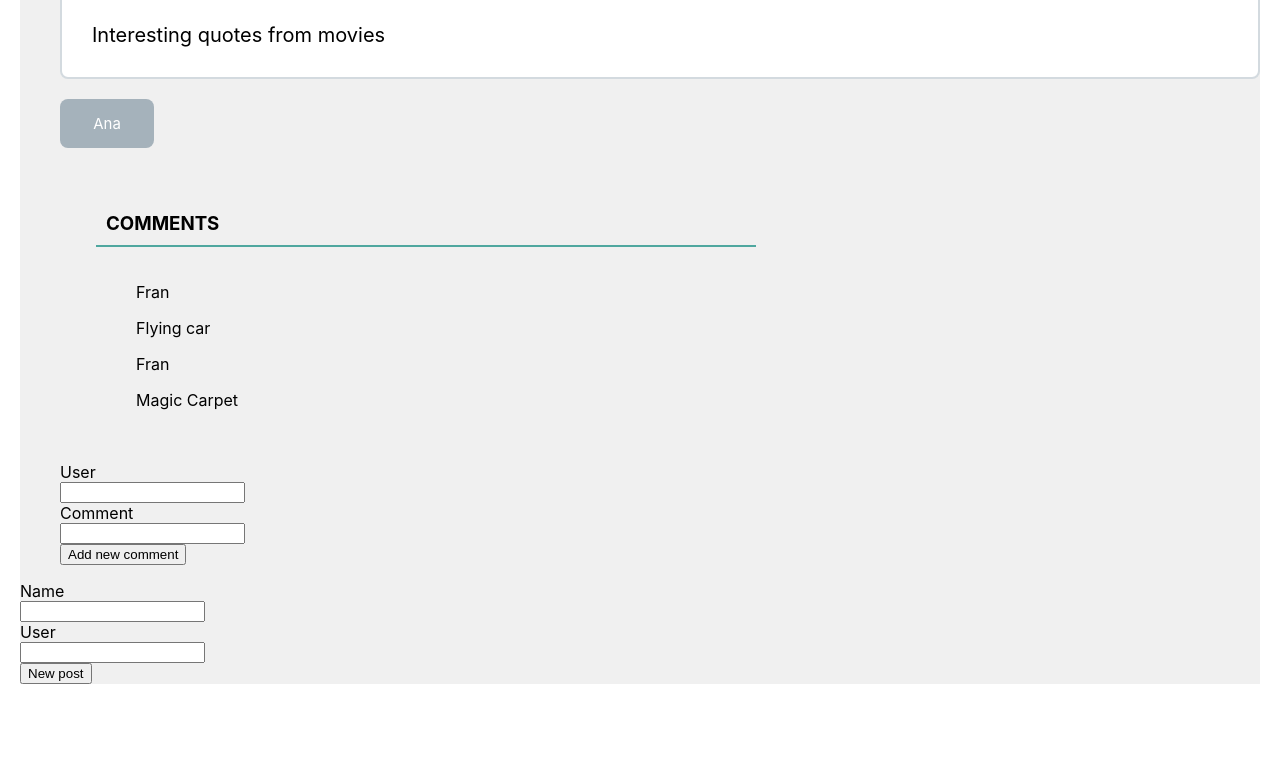
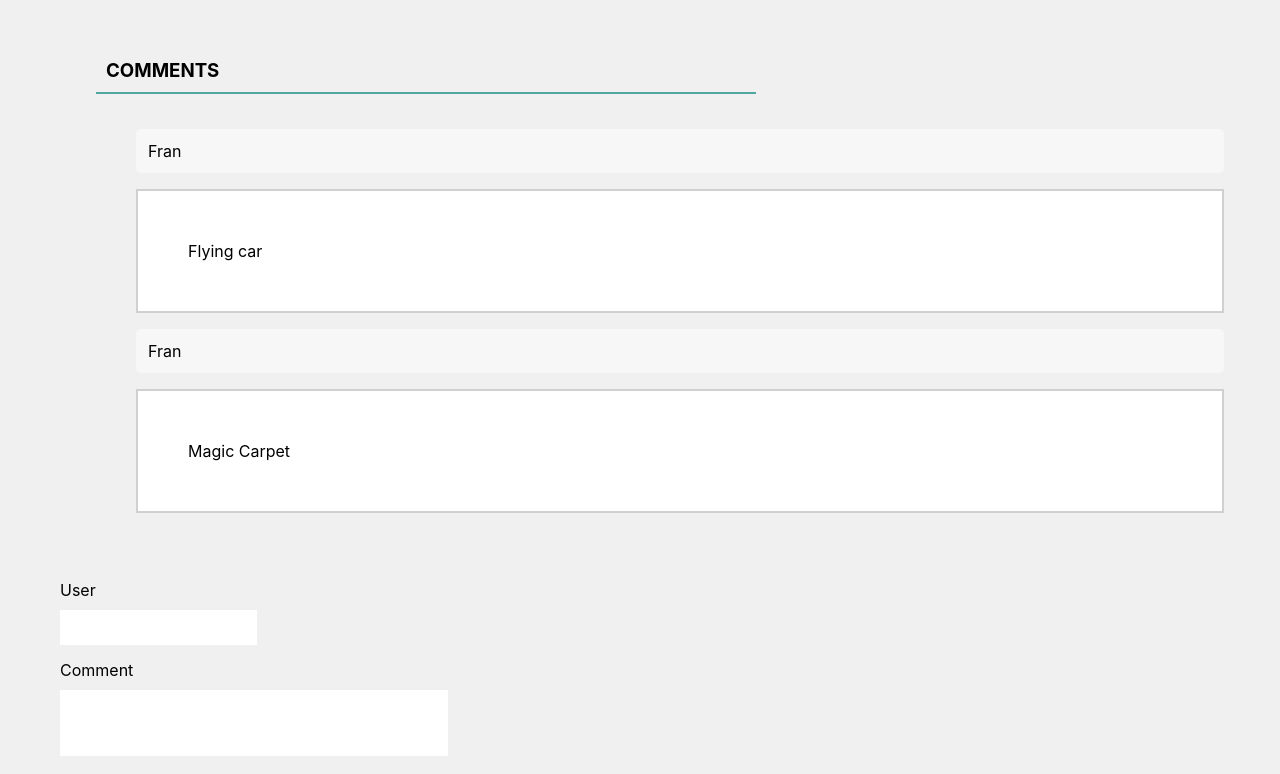
Before and after one commit to Fusuma-Tech/front-assesment, a React (Create React App) app: page / in a window 1280 px wide. Shown: the part 1560-2334 px from the top of the page. Before the commit the page ends 2244 px from the top, so only its background shows below. Built offline with nearby package versions, Linux system fonts and the light colour scheme; data requests are answered from the project's data file.

Commit message:
new comments button activated and new styles added

```diff
--- a/src/App.css
+++ b/src/App.css
@@ -2,7 +2,6 @@
 
 .App {
   text-align: center;
-  height: 100vh;
   padding: 20px;
   background-color: #f0f0f0;
 }
@@ -74,7 +73,8 @@
 
 .postName {
   padding: 30px;
-  background-color: #ffffff;
+  background-color: rgba(8, 71, 66, 0.897);
+  color: white;
   border: 2px solid rgba(37, 71, 97, 0.199);
   border-radius: 8px;
   font-size: 20px;
@@ -89,3 +89,49 @@
   width: 5vw;
   text-align: center;
 }
+
+.formNewPost {
+  display: flex;
+  flex-direction: column;
+  justify-content: flex-start;
+  align-items: flex-start;
+  background-color: rgb(79, 167, 159);
+  color: white;
+  padding: 20px;
+}
+
+  .newPostNameInput {
+    width: 30vw;
+    border: none;
+    padding: 10px;
+  }
+  .newPostUserInput {
+    border: none;
+    padding: 10px;
+  }
+
+.buttonNewComment {
+  margin-top: 20px;
+  margin-bottom: 25px;
+  padding: 15px;
+  border: none;
+  background-color: #fb61d456;
+  border-radius: 7px;
+  text-transform: uppercase;
+  font-size: 17px;
+  cursor: pointer;
+  font-family: 'Chewy', cursive;
+}
+
+.buttonNewPost {
+  margin-top: 20px;
+  margin-bottom: 25px;
+  padding: 15px;
+  border: none;
+  background-color: #e9e27d;
+  border-radius: 7px;
+  text-transform: uppercase;
+  font-size: 17px;
+  cursor: pointer;
+  font-family: 'Chewy', cursive;
+}
--- a/src/App.js
+++ b/src/App.js
@@ -14,6 +14,10 @@ function App() {
   const [newPost, setNewPost] = useState({
     name: '',
     user: ''
+  });
+  const [newComment, setNewComment] = useState({
+    user: '',
+    text: ''
   });
 
   // Llamamos a callToApiPosts
@@ -41,7 +45,7 @@ function App() {
       </header>
 
       <body className="App-body">
-        <Post comments={comments} setPosts={setPosts} setNewPost={setNewPost} newPost={newPost} posts={posts} />
+        <Post setComments={setComments} setNewComment={setNewComment} newComment={newComment} comments={comments} setPosts={setPosts} setNewPost={setNewPost} newPost={newPost} posts={posts} />
 
       </body>
 
--- a/src/components/Comment.css
+++ b/src/components/Comment.css
@@ -15,6 +15,18 @@
   padding: 10px;
   }
 
+  .userComment {
+    background-color: rgba(255, 255, 255, 0.411);
+    padding: 12px;
+    border-radius: 5px;
+  }
+
+  .userText {
+    border: rgba(0, 0, 0, 0.185) 2px solid;
+    background-color: white;
+    padding: 50px;
+  }
+
 .Comment-name {
   font-size: 1.5rem;
   font-weight: bold;
@@ -24,3 +36,20 @@
 .ulCommentStyles {
   list-style: none;
 }
+
+.commentLabel {
+  padding-bottom: 10px;
+  padding-top: 15px;
+}
+  .commentInputUser {
+    padding: 10px;
+    border: none;
+  }
+
+  .commentInputText {
+    width: 30vw;
+    height: 8vh;
+    border: none;
+    text-align: left;
+    top: 0;
+  }
--- a/src/components/Comment.jsx
+++ b/src/components/Comment.jsx
@@ -3,30 +3,68 @@ import "./Comment.css";
 const Comment = (props) => {
   // Creamos el map para los comentarios
   const commentsListHtml = props.comments.map((eachComment) => (
-    <li key={eachComment.id}>
-      <p>{eachComment.user}</p>
-      <p>{eachComment.text}</p>
+    <li key={eachComment.postId}>
+      <p className="userComment">{eachComment.user}</p>
+      <p className="userText">{eachComment.text}</p>
     </li>
   ));
 
+  const handleUserComment = (ev) => {
+    props.setNewComment({
+      ...props.newComment,
+      user: ev.currentTarget.value,
+    });
+  };
+
+  const handleTextComment = (ev) => {
+    props.setNewComment({
+      ...props.newComment,
+      text: ev.currentTarget.value,
+    });
+  };
+
+  const handleClickComment = (ev) => {
+    props.setComments([...props.comments, props.newComment]);
+  };
+
   return (
     <>
-    <div className="Comment-container">
-      <h3 className="commentTitle">Comments</h3>
-      <ul className="ulCommentStyles">
-        {commentsListHtml}
-      </ul>
-    </div>
+      <div className="Comment-container">
+        <h3 className="commentTitle">Comments</h3>
+        <ul className="ulCommentStyles">{commentsListHtml}</ul>
+      </div>
 
-    <form className="form">
-        <label htmlFor="userComment">User</label>
-        <input id="userComment" type="text" />
+      <form className="form" onSubmit={(ev) => ev.preventDefault()}>
+        <label className="commentLabel" htmlFor="userComment">
+          User
+        </label>
+        <input
+          onChange={handleUserComment}
+          value={props.newComment.user}
+          className="commentInputUser"
+          id="userComment"
+          type="text"
+        />
 
-        <label htmlFor="textComment">Comment</label>
-        <input id="textComment" type="text" />
+        <label className="commentLabel" htmlFor="textComment">
+          Comment
+        </label>
+        <input
+          onChange={handleTextComment}
+          value={props.newComment.text}
+          className="commentInputText"
+          id="textComment"
+          type="text"
+        />
 
-        <button type="submit">Add new comment</button>
-    </form>
+        <button
+          onClick={handleClickComment}
+          className="buttonNewComment"
+          type="submit"
+        >
+          Add new comment
+        </button>
+      </form>
     </>
   );
 };
--- a/src/components/Post.jsx
+++ b/src/components/Post.jsx
@@ -8,7 +8,7 @@ const Post = (props) => {
       <p className="postName">{eachPost.name}</p>
       <p className="postUser">{eachPost.user}</p>
     </li>
-    <Comment comments={props.comments} />
+    <Comment setComments={props.setComments} setNewComment={props.setNewComment} newComment={props.newComment} comments={props.comments} />
     </>
   ));
 
@@ -36,10 +36,11 @@ const Post = (props) => {
 
       <ul className="ulPostStyles">{postsListHTML}</ul>
 
-      <form className="form" onSubmit={(ev) => ev.preventDefault()}>
-        <label htmlFor="post__label">Name</label>
+      <form className="formNewPost" onSubmit={(ev) => ev.preventDefault()}>
+        <label htmlFor="post__label">Post name</label>
         <input
           onChange={handleChangeName}
+          className="newPostNameInput"
           value={props.newPost.name}
           type="text"
           id="form__input-post"
@@ -48,12 +49,13 @@ const Post = (props) => {
         <label htmlFor="post__label">User</label>
         <input
           onChange={handleChangeUser}
+          className="newPostUserInput"
           value={props.newPost.user}
           type="text"
           id="form__input-post"
         />
 
-        <button onClick={handleClickPost} type="submit">
+        <button className="buttonNewPost" onClick={handleClickPost} type="submit">
           New post
         </button>
       </form>
```
